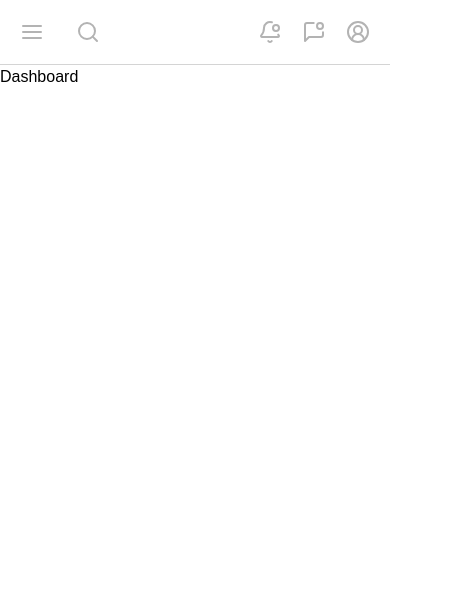
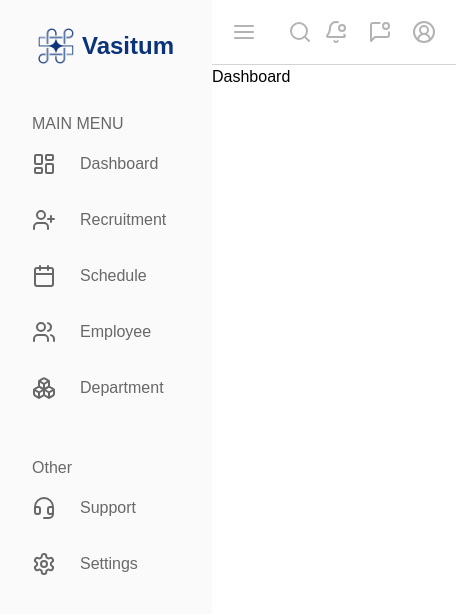
Before and after one commit to parthergk/vasitum, a Next.js app: page / in a window 390 px wide. Both pictures are taken after a click on the element 32 px from the left and 32 px from the top of the page. Shown: the top 614 px of the page, 456 px wide, since content can reach past the window. Built offline with nearby package versions, Linux system fonts and the light colour scheme.

Commit message:
menu toggl

```diff
--- a/app/page.js
+++ b/app/page.js
@@ -1,13 +1,17 @@
+"use client"
 import Dashboard from "@/components/Dashboard";
 import NavBar from "@/components/NavBar";
 import SideBar from "@/components/SideBar";
+import { useState } from "react";
 
 export default function Home() {
+  const [isOpen , setIsOpen] = useState(false);
+
   return (
     <main className="flex w-full h-screen">
-      <SideBar/>
+      <SideBar isOpen={isOpen}/>
       <div className=" flex flex-col w-full">
-      <NavBar/>
+      <NavBar setIsOpen={setIsOpen}/>
       <Dashboard/>
       </div>
       </main>
--- a/components/NavBar.jsx
+++ b/components/NavBar.jsx
@@ -1,20 +1,32 @@
-"use client"
-import { AlignJustify, BellDot, CircleUserRound, MessageSquareDot, MessagesSquare, Search } from "lucide-react";
+"use client";
+import {
+  AlignJustify,
+  BellDot,
+  CircleUserRound,
+  MessageSquareDot,
+  MessagesSquare,
+  Search,
+} from "lucide-react";
 import React, { useState } from "react";
 
-const NavBar = () => {
+const NavBar = ({ setIsOpen }) => {
   const [input, setInput] = useState("");
   return (
     <div className=" w-full h-[61px] px-5 py-8 flex justify-between items-center border-b border-b-neutral-300">
       <div className=" flex space-x-5 items-center">
-        <div className=" cursor-pointer block sm:hidden">
+        <div
+          onClick={() => {
+            setIsOpen((pre) => !pre);
+          }}
+          className=" cursor-pointer block sm:hidden"
+        >
           <AlignJustify className=" text-[#B3B3B3] h-6 w-6" />
         </div>
         <div className="w-full flex justify-center items-center  h-11 px-3 p-2 bg-transparent sm:bg-[#fafafa] text-[#B3B3B3] sm:border rounded-sm border-neutral-200">
           <input
             type="text"
             value={input}
-            onChange={(e)=>setInput(e.target.value)}
+            onChange={(e) => setInput(e.target.value)}
             placeholder="Search"
             className="  text-base outline-none ring-0 bg-[#fafafa] hidden sm:block w-72"
           />
@@ -22,9 +34,9 @@ const NavBar = () => {
         </div>
       </div>
       <div className=" flex space-x-5 text-[#B3B3B3]">
-            <BellDot className=" cursor-pointer h-6 w-6"/>
-            <MessageSquareDot className=" cursor-pointer h-6 w-6"/>
-            <CircleUserRound className=" cursor-pointer h-6 w-6"/>
+        <BellDot className=" cursor-pointer h-6 w-6" />
+        <MessageSquareDot className=" cursor-pointer h-6 w-6" />
+        <CircleUserRound className=" cursor-pointer h-6 w-6" />
       </div>
     </div>
   );
--- a/components/SideBar.jsx
+++ b/components/SideBar.jsx
@@ -3,7 +3,7 @@ import Image from "next/image";
 import React from "react";
 import Section from "./Section";
 
-const SideBar = () => {
+const SideBar = ({isOpen}) => {
   const sections = [
     {
       title: "MAIN MENU",
@@ -25,7 +25,7 @@ const SideBar = () => {
   ];
 
   return (
-    <div className=" hidden sm:block w-full h-full min-w-[212px] sm:min-w-[90px] md:max-w-[242px] bg-[#fafafa] pt-5 px-8 sm:px-2 md:px-8 space-y-10">
+    <div className={` ${isOpen ? 'block': 'hidden'} sm:block w-full h-full min-w-[212px] sm:min-w-[90px] md:max-w-[242px] bg-[#fafafa] pt-5 px-8 sm:px-2 md:px-8 space-y-10`}>
       {/* Logo Section */}
       <div className=" w-full flex justify-center items-center gap-2 py-2">
         <Image alt="logo" src="/img/logo.png" width={36} height={36} />
```
